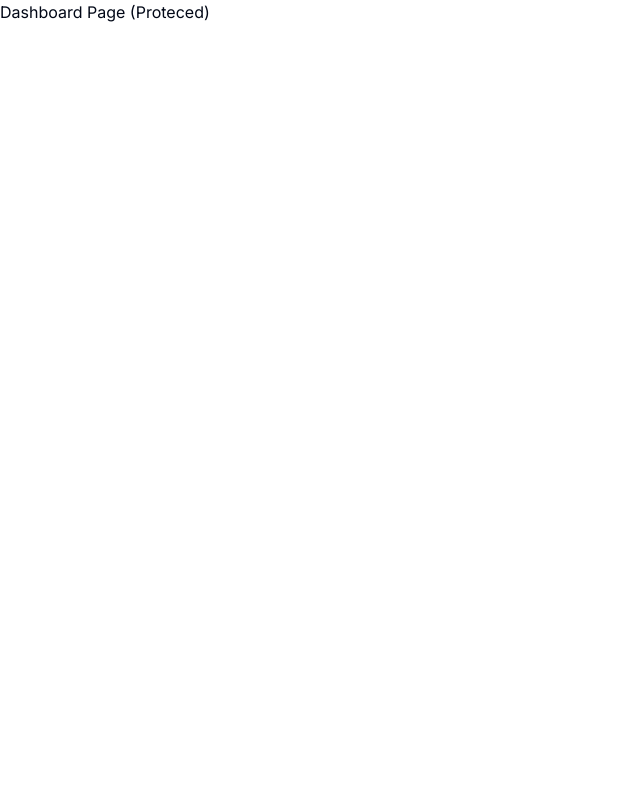
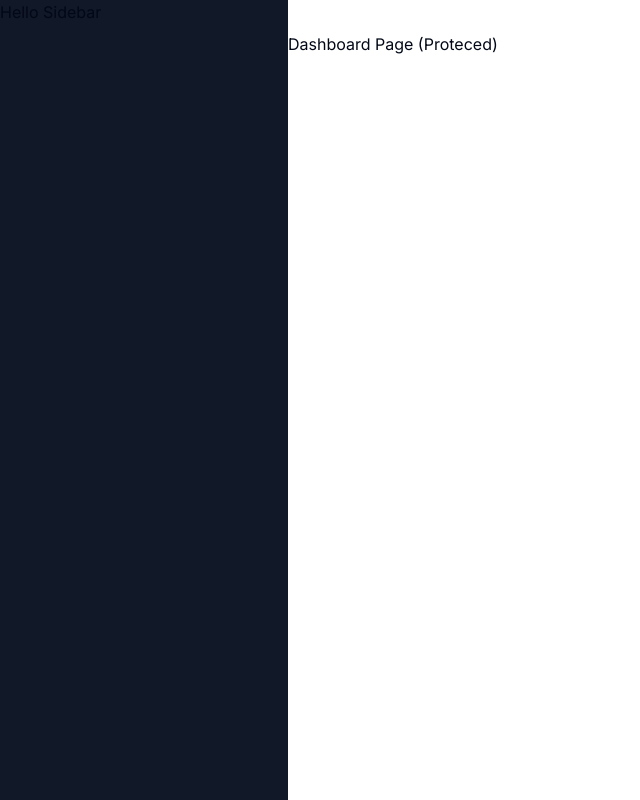
Before and after one commit to nitishkumar333/GenerateXY, a Next.js app: page /dashboard in a window 1280 px wide. Shown: the whole page, without its empty margins (0-640 px from the left). Built offline with nearby package versions, Linux system fonts and the light colour scheme.

Commit message:
addedsidebar layout

```diff
--- a/app/(dashboard)/(routes)/dashboard/page.tsx
+++ b/app/(dashboard)/(routes)/dashboard/page.tsx
@@ -1,10 +1,9 @@
-import { UserButton } from "@clerk/nextjs";
-
-export default function DashboardPage() {
+const DashboardPage = () => {
   return (
     <div>
       <p>Dashboard Page (Proteced)</p>
-      <UserButton afterSignOutUrl="/" />
     </div>
   );
-}
+};
+
+export default DashboardPage;
--- /dev/null
+++ b/app/(dashboard)/layout.tsx
@@ -0,0 +1,18 @@
+import Navbar from "@/components/navbar";
+import React from "react";
+
+const DashboardLayout = ({children}: { children: React.ReactNode }) => {
+  return (
+    <div className="h-full relative">
+      <div className="hidden h-full md:flex md:w-72 md:flex-col md:fixed md:inset-y-0 z-[80] bg-gray-900">
+        <div>Hello Sidebar</div>
+      </div>
+      <main className="md:pl-72">
+        <Navbar />
+        {children}
+      </main>
+    </div>
+  );
+};
+
+export default DashboardLayout;
--- /dev/null
+++ b/components/navbar.tsx
@@ -0,0 +1,19 @@
+import { UserButton } from "@clerk/nextjs";
+import { Menu } from "lucide-react";
+import { Button } from "./ui/button";
+
+const Navbar = () => {
+  return (
+    <div className="flex items-center p-4">
+      {/* <MobileSidebar isPro={isPro} apiLimitCount={apiLimitCount} /> */}
+      <Button variant="ghost" size="icon" className="md:hidden">
+        <Menu />
+      </Button>
+      <div className="flex w-full justify-end">
+        <UserButton afterSignOutUrl="/" />
+      </div>
+    </div>
+  );
+};
+
+export default Navbar;
```
